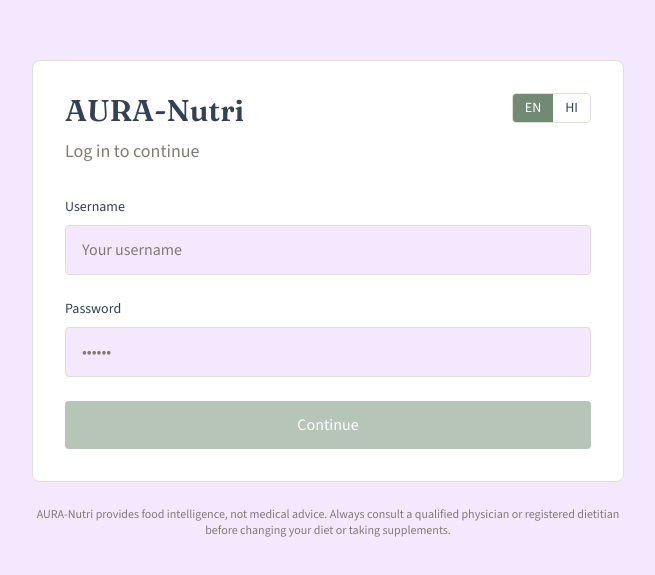
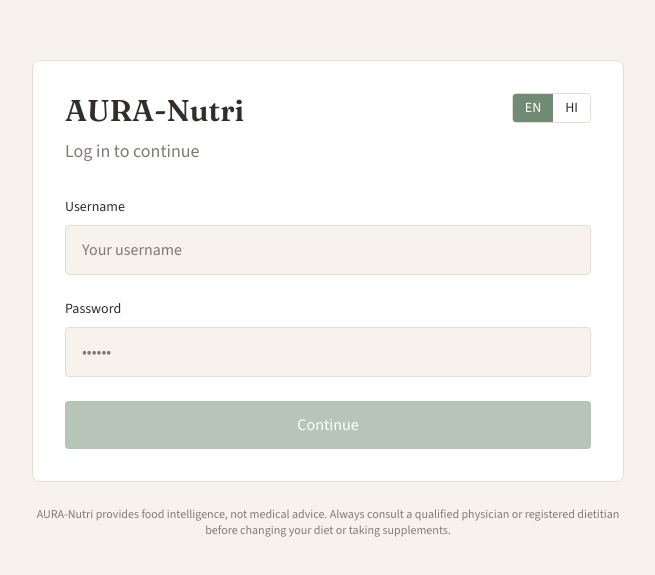
Before and after one commit to Abhishek-017i/Aura-nutri-prototype, a React (Vite) app in the folder frontend/: page / in a window 1280 px wide. Shown: the part 101-676 px from the top of the page, without its empty margins (312-967 px from the left). Built offline with nearby package versions, Linux system fonts and the light colour scheme; no server answers; a web font is replaced by a local one.

Commit message:
ui layout changed

```diff
--- a/frontend/src/components/Layout.tsx
+++ b/frontend/src/components/Layout.tsx
@@ -46,7 +46,20 @@ export function Layout({
   const initial = user.name.trim().charAt(0).toUpperCase() || 'U'
 
   return (
-    <div className="min-h-screen bg-background">
+    <div className="min-h-screen bg-background relative overflow-hidden">
+      {/* Botanical Watermarks */}
+      <div className="fixed top-0 left-0 w-64 h-64 -translate-x-1/4 -translate-y-1/4 pointer-events-none opacity-[0.15]">
+        <svg viewBox="0 0 100 100" fill="currentColor" className="text-sage w-full h-full">
+          <path d="M10,90 Q40,90 40,50 Q40,10 90,10 Q60,10 60,50 Q60,90 10,90 Z" />
+          <path d="M20,70 Q50,60 70,30 Q40,40 20,70 Z" />
+        </svg>
+      </div>
+      <div className="fixed bottom-0 right-0 w-80 h-80 translate-x-1/3 translate-y-1/3 pointer-events-none opacity-[0.15]">
+        <svg viewBox="0 0 100 100" fill="currentColor" className="text-sage w-full h-full transform rotate-180">
+          <path d="M10,90 Q40,90 40,50 Q40,10 90,10 Q60,10 60,50 Q60,90 10,90 Z" />
+          <path d="M20,70 Q50,60 70,30 Q40,40 20,70 Z" />
+        </svg>
+      </div>
       <header className="fixed top-0 inset-x-0 z-40 bg-background border-b border-border">
         <div className="max-w-dashboard mx-auto px-4 h-14 flex items-center justify-between">
           <LanguageToggle />
@@ -96,7 +109,7 @@ export function Layout({
       <button
         type="button"
         onClick={onOpenLog}
-        className="fixed bottom-20 right-4 z-30 w-14 h-14 rounded-card bg-primary border border-border flex items-center justify-center text-dark-text shadow-none"
+        className="fixed bottom-20 right-4 z-30 w-14 h-14 rounded-card bg-primary border border-primary flex items-center justify-center text-white shadow-none"
         aria-label={t(copy.dashboard.logMeal, language)}
       >
         <IconPlus className="w-7 h-7" />
--- a/frontend/src/index.css
+++ b/frontend/src/index.css
@@ -2,17 +2,6 @@
 @tailwind components;
 @tailwind utilities;
 
-@layer utilities {
-  .bg-background {
-    background-color: #F3E8FF;
-  }
-  .bg-peach {
-    background-color: #FCE7F3;
-  }
-  .text-dark-text {
-    color: #334155;
-  }
-}
 
 @layer base {
   body {
```
